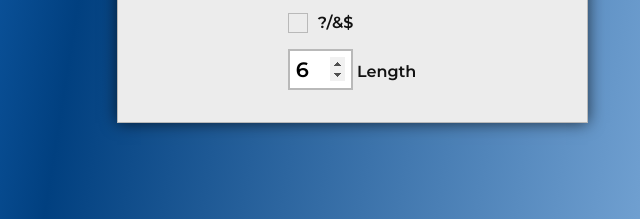
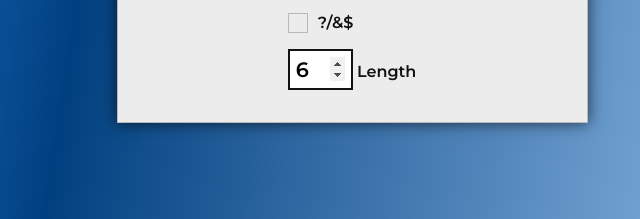
Before and after one commit to kamilkoziol5/Password-Generator-JS, a website built with Vite: page index.html in a window 1280 px wide. In both pictures the pointer is over the input "Length". Shown: the part 528-747 px from the top of the page, 288-928 px from the left. Built offline with nearby package versions, Linux system fonts and the light colour scheme; files whose address does not match are found by name.

Commit message:
add hover to number input

```diff
--- a/src/SCSS/_generateContainer.scss
+++ b/src/SCSS/_generateContainer.scss
@@ -227,6 +227,11 @@
 				outline: none;
 				font-weight: 600;
 				font-size: 1.3rem;
+				transition: 300ms ease;
+
+				&:hover {
+					border: 2px solid $darkText;
+				}
 			}
 
 			label {
```
